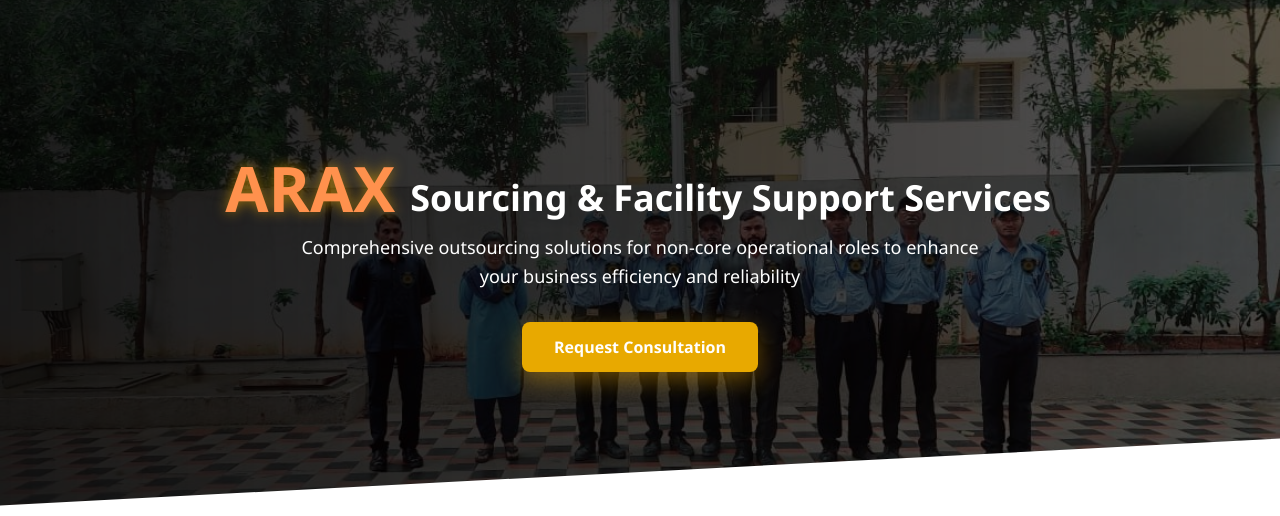
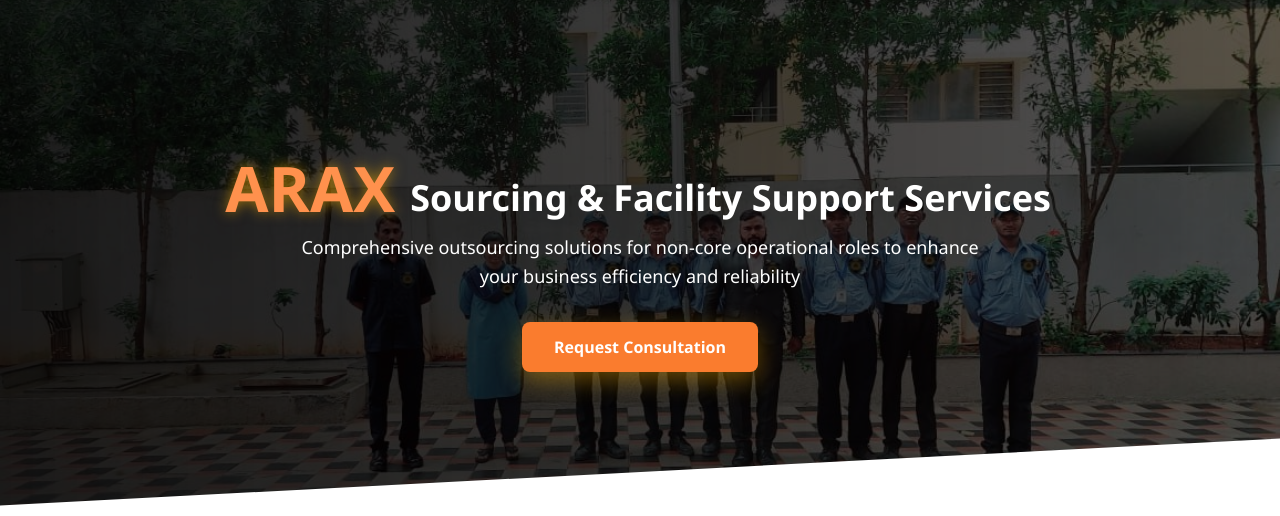
Before and after one commit to vinaykalwala/ARAX, a Django app: page /outsourcing/ in a window 1280 px wide, with the pointer over the restyled element. Shown: the part 133-649 px from the top of the page. Run offline with Django 5.2, Linux system fonts and the light colour scheme.

Commit message:
updated button color

```diff
--- a/templates/outsourcing.html
+++ b/templates/outsourcing.html
@@ -100,7 +100,7 @@
   }
 
   .btn-orange:hover {
-    background-color: #e8a900;
+    background-color: rgb(250, 124, 46);
     transform: translateY(-3px);
     box-shadow: 0 8px 25px rgba(249, 176, 0, 0.4);
   }
```
